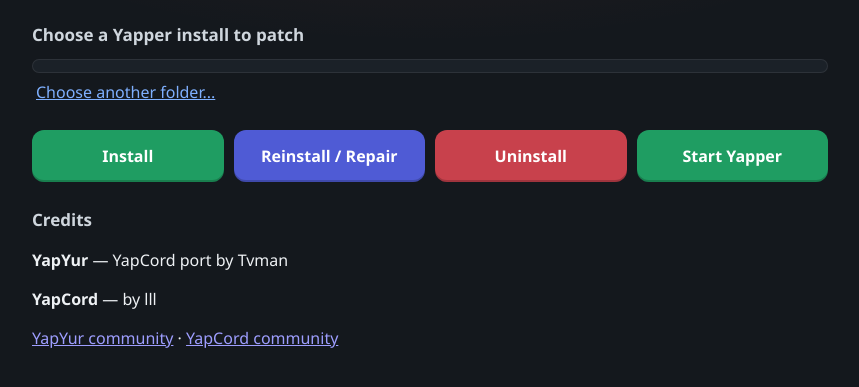
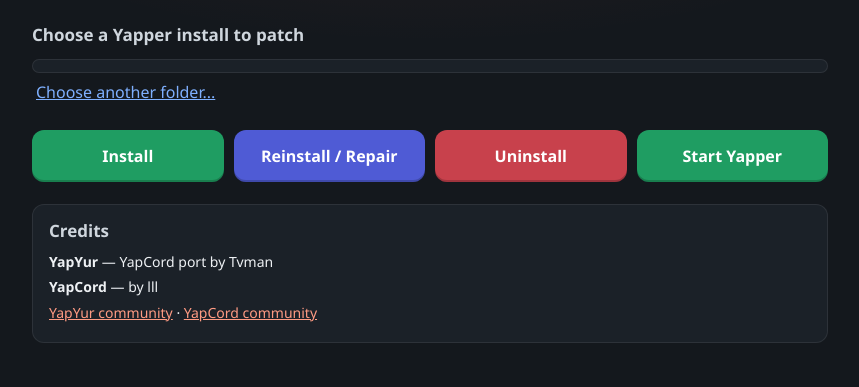
Before and after one commit to Tvmanisback/YapYur-Windows, a browser extension: page installer/index.html in a window 1280 px wide. Shown: the part 131-518 px from the top of the page, without its empty margins (210-1069 px from the left). Drawn offline with Linux system fonts and the light colour scheme.

Commit message:
Style installer credits section

```diff
--- a/installer/installer.css
+++ b/installer/installer.css
@@ -45,3 +45,9 @@ h2 { font-weight: 600; font-size: 17px; color: #cfd6dd; }
 .result { border-radius: 12px; }
 .log { border-radius: 12px; background: #0f1317; }
 @media (prefers-reduced-motion: reduce) { .btn, .install { transition: none; } }
+
+.credits { margin-top: 22px; padding: 14px 16px; background: var(--panel); border: 1px solid var(--line); border-radius: 12px; font-size: 14px; }
+.credits h2 { margin: 0 0 8px; }
+.credits p { margin: 5px 0; }
+.credits a { color: #ff9b83; text-decoration: underline; }
+.credits a:focus-visible { outline: 2px solid #fff; outline-offset: 3px; }
```
